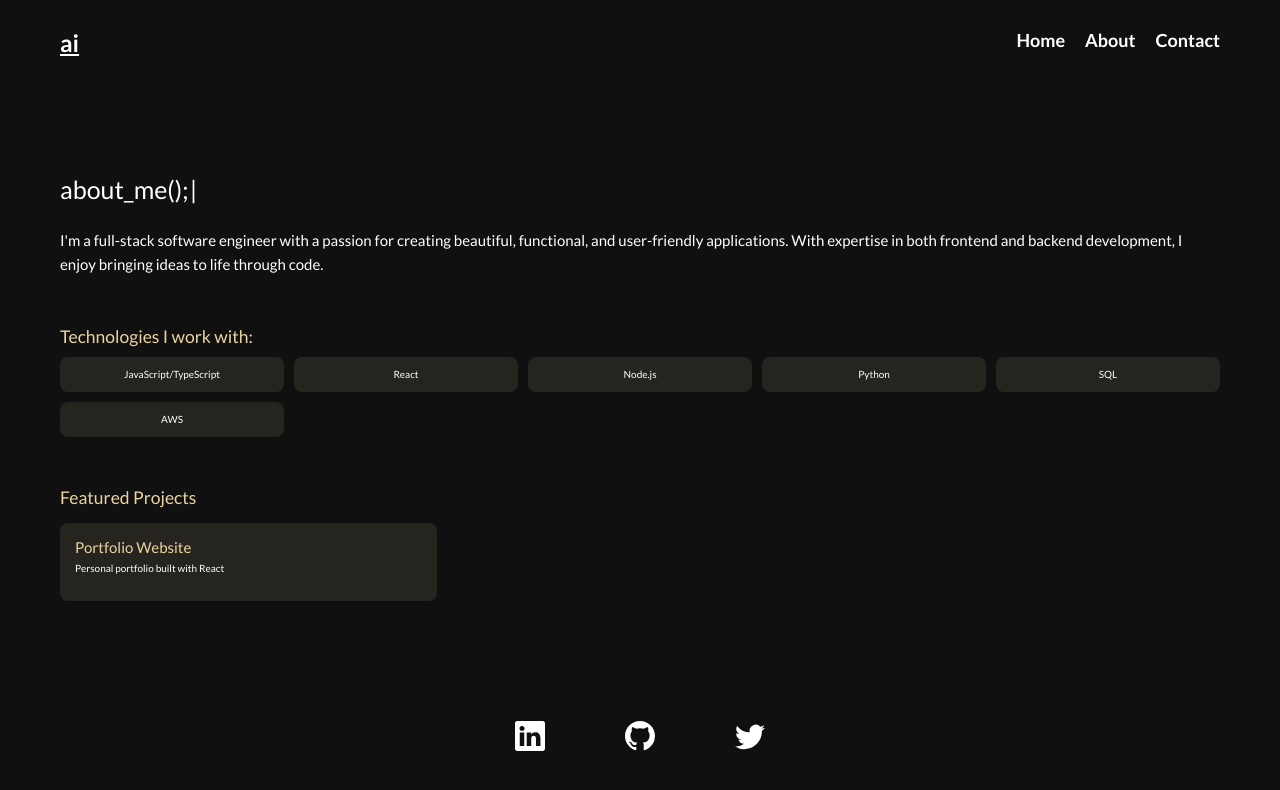
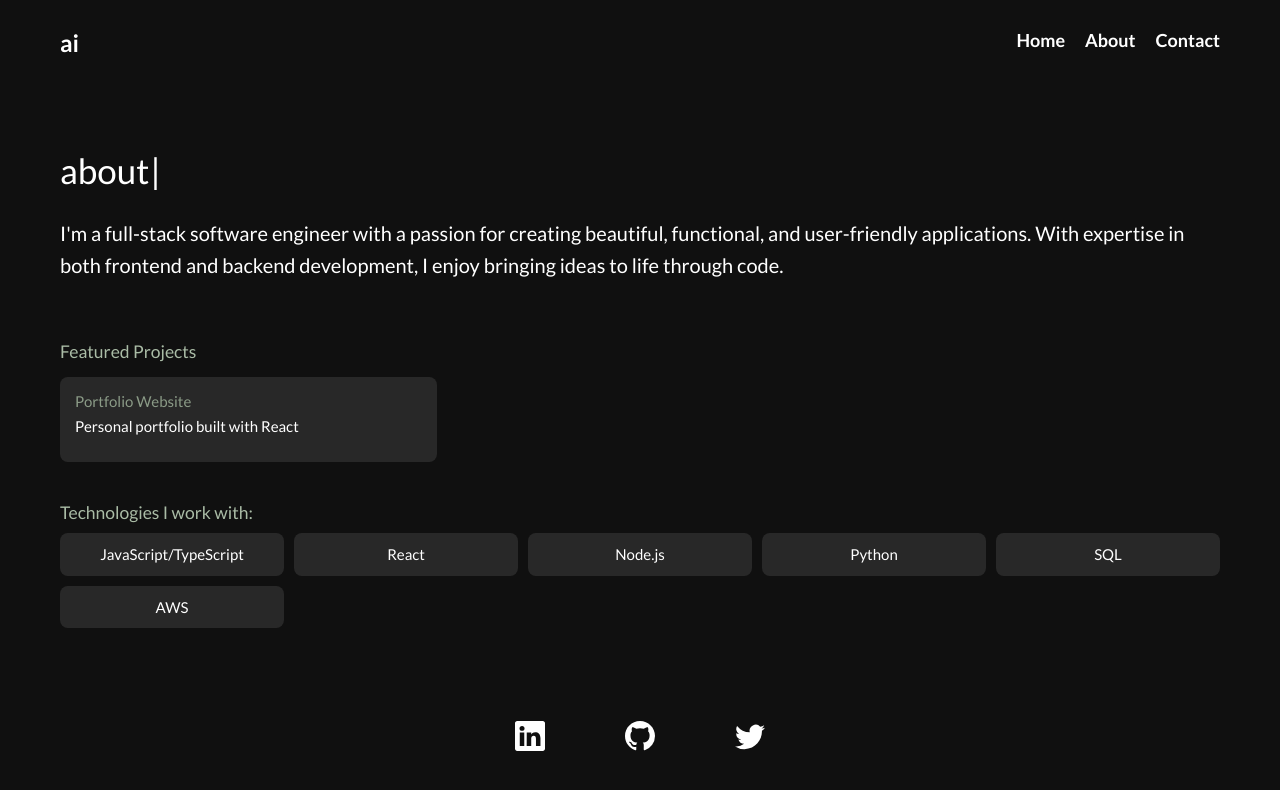
Before and after one commit to anthonyimmen/portfolio, a React (Create React App) app: page /about in a window 1280 px wide. Shown: the top 790 px of the page. Built offline with nearby package versions, Linux system fonts and the light colour scheme.

Commit message:
fixed about section

```diff
--- a/src/App.js
+++ b/src/App.js
@@ -1,7 +1,7 @@
 import './App.css';
 import { BrowserRouter as Router, Routes, Route } from 'react-router-dom';
 import MainSection from './components/MainSection/MainSection';
-import About from './components/About/About';
+import About from './components/About/About.tsx';
 import Contact from './components/Contact/Contact';
 import TopAppBar from './components/TopBar/TopAppBar';
 import { Footer } from './components/Footer/Footer';
--- a/src/components/About/About.css
+++ b/src/components/About/About.css
@@ -6,7 +6,7 @@
 }
 
 .about-title {
-    font-size: 2.5rem;
+    font-size: 3.5rem;
     margin-bottom: 2rem;
     color: #fff;
 }
@@ -18,7 +18,7 @@
 }
 
 .about-text {
-    font-size: 1.5rem;
+    font-size: 2rem;
     line-height: 1.6;
 }
 
@@ -27,7 +27,7 @@
 }
 
 .skills-section h3 {
-    color: #EBD4A2;
+    color: #aabca6;
     margin-bottom: 1rem;
 }
 
@@ -39,15 +39,16 @@
 }
 
 .skill-item {
-    background: rgba(235, 212, 162, 0.1);
+    background: rgba(255, 255, 255, 0.1);
     padding: 1rem;
     border-radius: 8px;
     text-align: center;
     transition: all 0.3s ease;
+    font-size: 1.5rem;
 }
 
 .skill-item:hover {
-    background: rgba(235, 212, 162, 0.2);
+    background: rgba(184, 184, 184, 0.2);
     transform: translateY(-2px);
 }
 
@@ -56,7 +57,7 @@
 }
 
 .projects-section h3 {
-    color: #EBD4A2;
+    color: #aabca6;
     margin-bottom: 1.5rem;
 }
 
@@ -67,20 +68,21 @@
 }
 
 .project-item {
-    background: rgba(235, 212, 162, 0.1);
+    background: rgba(255, 255, 255, 0.1);
     padding: 1.5rem;
     border-radius: 8px;
     cursor: pointer;
     transition: all 0.3s ease;
+    font-size: 1.5rem;
 }
 
 .project-item:hover {
-    background: rgba(235, 212, 162, 0.2);
+    background: rgba(184, 184, 184, 0.2);
     transform: translateY(-3px);
 }
 
 .project-item h4 {
-    color: #EBD4A2;
+    color: hsl(108, 9%, 57%);
     margin-bottom: 0.5rem;
 }
 
@@ -116,7 +118,7 @@
     right: 1rem;
     background: none;
     border: none;
-    color: #EBD4A2;
+    color: #fff;
     font-size: 2rem;
     cursor: pointer;
     padding: 0.5rem;
@@ -133,6 +135,7 @@
 .project-description {
     margin: 1.5rem 0;
     line-height: 1.6;
+    font-size: 1.6rem;
 }
 
 .project-technologies {
@@ -140,13 +143,13 @@
     flex-wrap: wrap;
     gap: 0.5rem;
     margin: 1rem 0;
+    font-size: 1.5rem;
 }
 
 .tech-tag {
-    background: rgba(235, 212, 162, 0.2);
+    background: rgba(255, 255, 255, 0.1);
     padding: 0.5rem 1rem;
     border-radius: 20px;
-    font-size: 0.9rem;
 }
 
 .project-links {
@@ -156,17 +159,18 @@
 }
 
 .project-link {
-    background: #EBD4A2;
+    background:#aabca6;
     color: #101010;
     padding: 0.75rem 1.5rem;
     border-radius: 6px;
     text-decoration: none;
     font-weight: 600;
     transition: all 0.3s ease;
+    font-size: 1.5rem;
 }
 
 .project-link:hover {
-    background: #d4bc8a;
+    background: #aabca6;
     transform: translateY(-2px);
 }
 
--- a/src/components/About/About.jsx
+++ b/src/components/About/About.tsx
@@ -21,7 +21,7 @@ const About = () => {
             id: 1,
             title: "Portfolio Website",
             shortDescription: "Personal portfolio built with React",
-            longDescription: "A modern, responsive portfolio website built using React and TypeScript. Features include dynamic routing, animated components, and responsive design.",
+            longDescription: "A modern, responsive portfolio website built using React and Javascript. Features include dynamic routing, animated components, and responsive design.",
             technologies: ["React", "TypeScript", "CSS"],
             image: "/portfolio-preview.png",
             githubLink: "https://github.com/yourusername/portfolio"
@@ -36,7 +36,7 @@ const About = () => {
                     onInit={(typewriter) => {
                         typewriter
                             .start()
-                            .typeString("about_me();")
+                            .typeString("about")
                             .pauseFor(1000)
                     }}
                 />
@@ -47,19 +47,7 @@ const About = () => {
                     functional, and user-friendly applications. With expertise in both frontend
                     and backend development, I enjoy bringing ideas to life through code.
                 </p>
-                <div className="skills-section">
-                    <h3>Technologies I work with:</h3>
-                    <div className="skills-grid">
-                        <div className="skill-item">JavaScript/TypeScript</div>
-                        <div className="skill-item">React</div>
-                        <div className="skill-item">Node.js</div>
-                        <div className="skill-item">Python</div>
-                        <div className="skill-item">SQL</div>
-                        <div className="skill-item">AWS</div>
-                    </div>
-                </div>
-
-                <div className="projects-section">
+                 <div className="projects-section">
                     <h3>Featured Projects</h3>
                     <div className="projects-grid">
                         {projects.map(project => (
@@ -74,6 +62,17 @@ const About = () => {
                         ))}
                     </div>
                 </div>
+                <div className="skills-section">
+                    <h3>Technologies I work with:</h3>
+                    <div className="skills-grid">
+                        <div className="skill-item">JavaScript/TypeScript</div>
+                        <div className="skill-item">React</div>
+                        <div className="skill-item">Node.js</div>
+                        <div className="skill-item">Python</div>
+                        <div className="skill-item">SQL</div>
+                        <div className="skill-item">AWS</div>
+                    </div>
+                </div>
             </div>
 
             {/* Project Overlay */}
@@ -86,7 +85,7 @@ const About = () => {
                         >
                             ×
                         </button>
-                        <h2>{selectedProject.title}</h2>
+                        <h1>{selectedProject.title}</h1>
                         <img
                             src={selectedProject.image}
                             alt={selectedProject.title}
--- a/src/components/Contact/Contact.css
+++ b/src/components/Contact/Contact.css
@@ -8,7 +8,7 @@
 .contact-title {
     font-size: 2.5rem;
     margin-bottom: 2rem;
-    color: #EBD4A2;
+    color: #aabca6;
 }
 
 .contact-content {
@@ -50,7 +50,7 @@
 
 .submit-btn {
     padding: 1rem 2rem;
-    background: #EBD4A2;
+    background: #aabca6;
     border: none;
     border-radius: 8px;
     color: #101010;
@@ -60,7 +60,7 @@
 }
 
 .submit-btn:hover {
-    background: #d4bc8a;
+    background: #aabca6;
     transform: translateY(-2px);
 }
 
--- a/src/components/MainSection/MainSection.css
+++ b/src/components/MainSection/MainSection.css
@@ -17,7 +17,7 @@
 
 .headliner {
     font-size: 1.7rem; /* increased from 1.2rem */
-    color: #cfd7ac
+    color: #aabca6
     /* additional styling */
 }
 
@@ -48,7 +48,7 @@
     width: 300px; /* adjust as needed */
     height: auto;
     border-radius: 200px;  /* Added border radius for rounded corners */
-    box-shadow: 0 0 15px #cfd7ac;  /* Added glow effect */
+    box-shadow: 0 0 15px #aabca6;  /* Added glow effect */
 }
 
 /* Responsive adjustments */
--- a/src/components/TopBar/TopAppBar.css
+++ b/src/components/TopBar/TopAppBar.css
@@ -11,6 +11,7 @@
   font-size: 24px;
   color: #fff;
   font-weight: 600;
+  text-decoration: none;
 }
 
 .app-nav {
@@ -28,7 +29,7 @@
 }
 
 .app-nav a:hover {
-  box-shadow: inset 0 -5px 0 0 #EBD4A2;
+  box-shadow: inset 0 -5px 0 0 #aabca6;
   color: #fff;
 }
 
```
